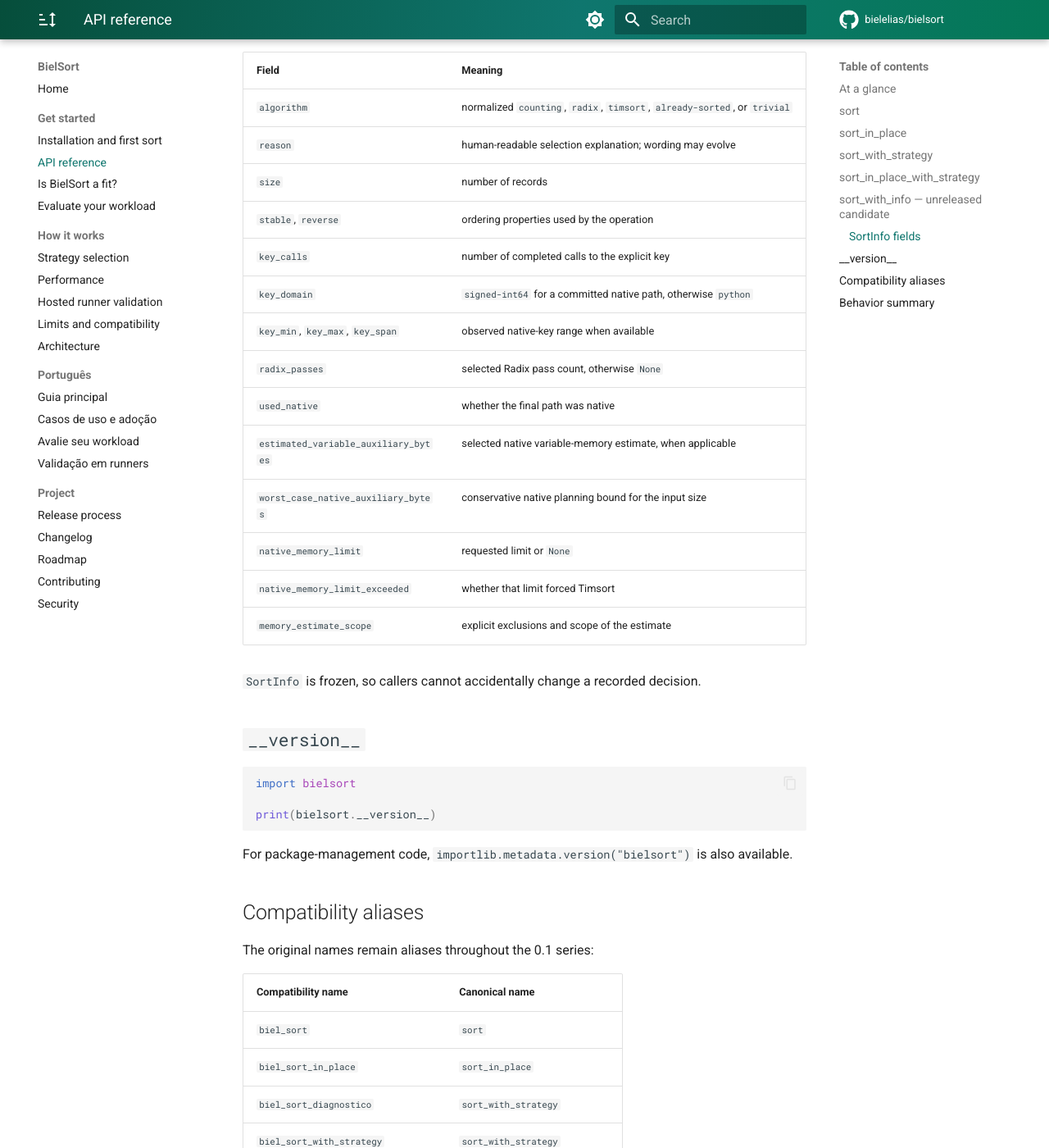
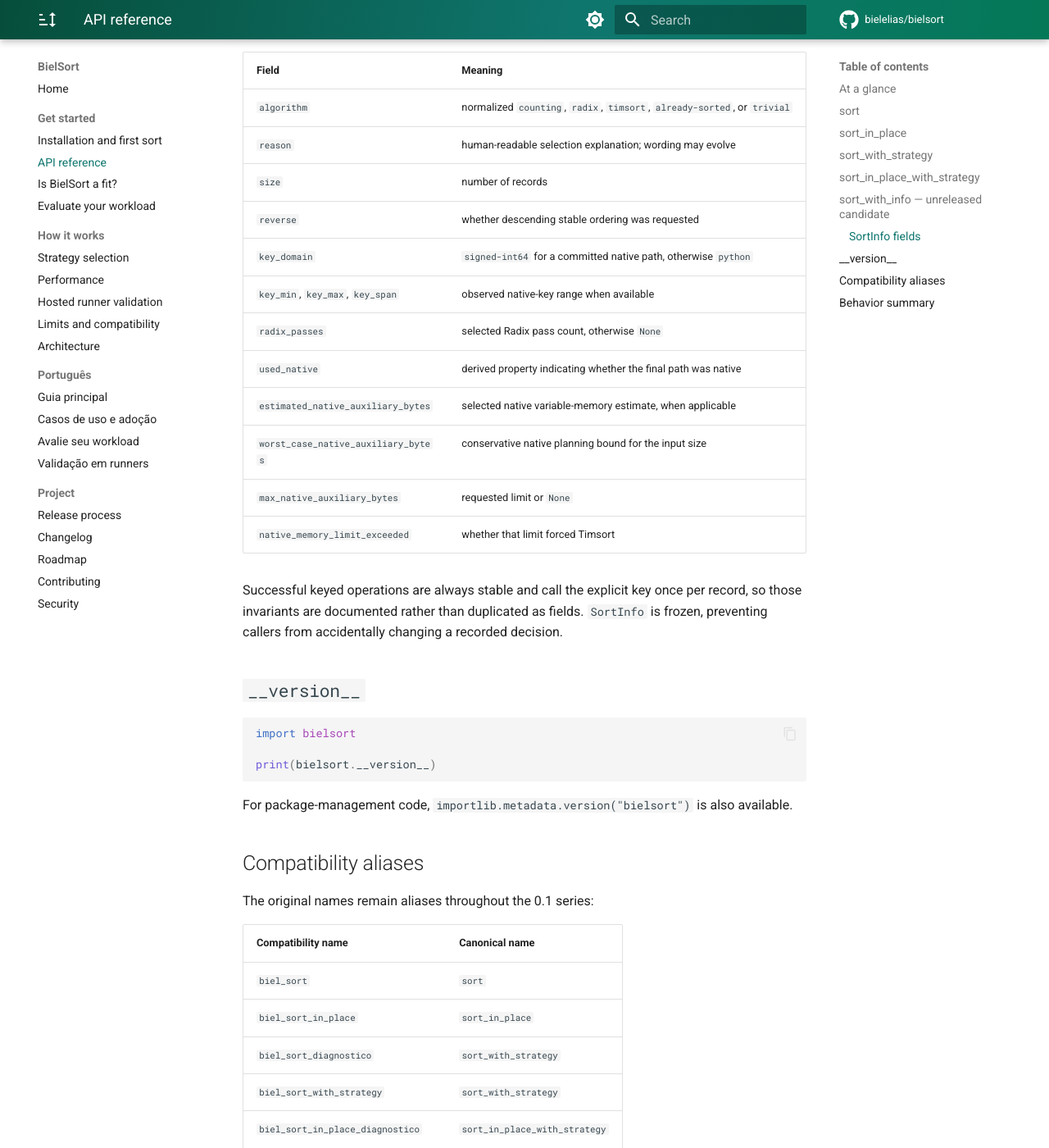
Before and after one commit to bielelias/bielsort, an MkDocs documentation site: the page built from docs/api.md, in a window 1280 px wide and 1400 px high, scrolled down 4328 px. Shown: the whole window at 82% size. Built offline with MkDocs 1.6.1 and Material for MkDocs 9.7.7, drawn with Linux system fonts in a browser that asks for light colours; comment, search, counter and statistics services are not loaded; some of the changed text lies outside the part shown.

Commit message:
Refine the SortInfo public contract

````diff
--- a/docs/api.md
+++ b/docs/api.md
@@ -185,7 +185,7 @@
 print(info.algorithm)
 print(info.reason)
 print(info.used_native)
-print(info.estimated_variable_auxiliary_bytes)
+print(info.estimated_native_auxiliary_bytes)
 ```
 
 `on_memory_limit="timsort"` is the default: when the conservative native
@@ -207,20 +207,20 @@
 | `algorithm` | normalized `counting`, `radix`, `timsort`, `already-sorted`, or `trivial` |
 | `reason` | human-readable selection explanation; wording may evolve |
 | `size` | number of records |
-| `stable`, `reverse` | ordering properties used by the operation |
-| `key_calls` | number of completed calls to the explicit key |
+| `reverse` | whether descending stable ordering was requested |
 | `key_domain` | `signed-int64` for a committed native path, otherwise `python` |
 | `key_min`, `key_max`, `key_span` | observed native-key range when available |
 | `radix_passes` | selected Radix pass count, otherwise `None` |
-| `used_native` | whether the final path was native |
-| `estimated_variable_auxiliary_bytes` | selected native variable-memory estimate, when applicable |
+| `used_native` | derived property indicating whether the final path was native |
+| `estimated_native_auxiliary_bytes` | selected native variable-memory estimate, when applicable |
 | `worst_case_native_auxiliary_bytes` | conservative native planning bound for the input size |
-| `native_memory_limit` | requested limit or `None` |
+| `max_native_auxiliary_bytes` | requested limit or `None` |
 | `native_memory_limit_exceeded` | whether that limit forced Timsort |
-| `memory_estimate_scope` | explicit exclusions and scope of the estimate |
 
-`SortInfo` is frozen, so callers cannot accidentally change a recorded
-decision.
+Successful keyed operations are always stable and call the explicit key once
+per record, so those invariants are documented rather than duplicated as
+fields. `SortInfo` is frozen, preventing callers from accidentally changing a
+recorded decision.
 
 ## `__version__`
 
````
Also changed, not shown: CHANGELOG.md (+3 -0 lines), README.md (+1 -1 lines), docs/pt-br.md (+5 -3 lines), 3 other files.
